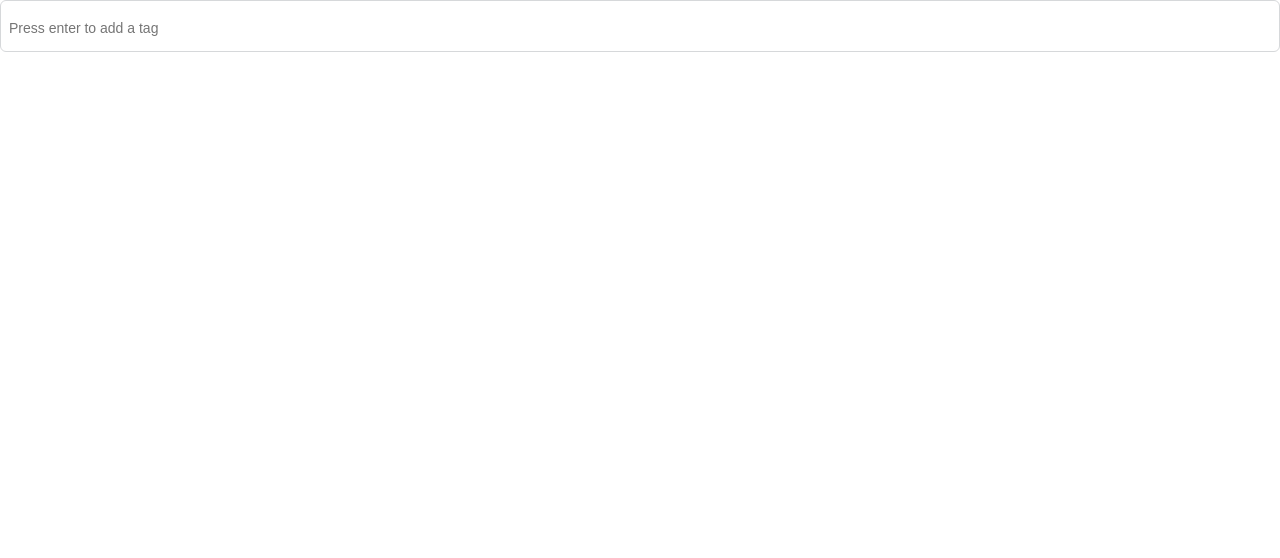
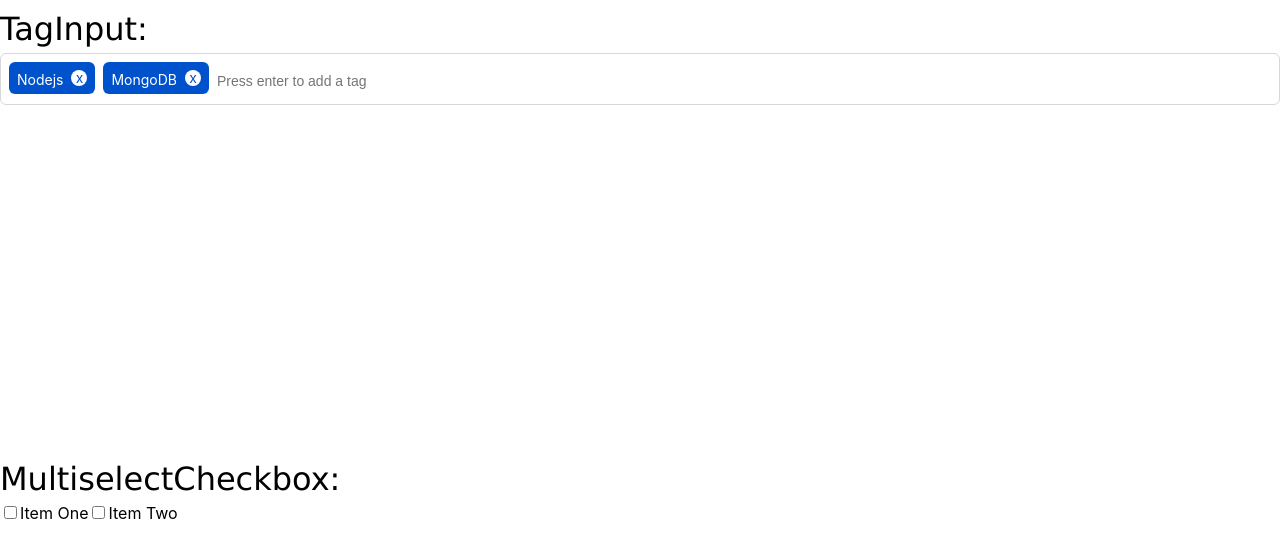
Before and after one commit to Lucas-Yi/30SecondsOfCode, a React (Create React App) app: page / in a window 1280 px wide. Shown: the top 558 px of the page. Built offline with nearby package versions, Linux system fonts and the light colour scheme.

Commit message:
MultiselectCheckbox Added

```diff
--- a/src/App.css
+++ b/src/App.css
@@ -1,38 +1,15 @@
-.App {
-  text-align: center;
+.components {
+  height: inherit;
+  display:flex;
+  flex-direction:column;
 }
 
-.App-logo {
-  height: 40vmin;
-  pointer-events: none;
+.components div{
+  flex: 1;
 }
 
-@media (prefers-reduced-motion: no-preference) {
-  .App-logo {
-    animation: App-logo-spin infinite 20s linear;
-  }
+.components p{
+  font-family: Verdana, Geneva, Tahoma, sans-serif;
+  font-size: 2em;
+  margin: 10px 0 5px;
 }
-
-.App-header {
-  background-color: #282c34;
-  min-height: 100vh;
-  display: flex;
-  flex-direction: column;
-  align-items: center;
-  justify-content: center;
-  font-size: calc(10px + 2vmin);
-  color: white;
-}
-
-.App-link {
-  color: #61dafb;
-}
-
-@keyframes App-logo-spin {
-  from {
-    transform: rotate(0deg);
-  }
-  to {
-    transform: rotate(360deg);
-  }
-}
--- a/src/App.js
+++ b/src/App.js
@@ -1,8 +1,23 @@
 import TagInput from "./components/TagInput"
+import MultiselectCheckbox from './components/MultiselectCheckbox'
+import "./App.css"
 
 function App() {
+  // options for MultiselectCheckbox
+  const options = [{ label: 'Item One' }, { label: 'Item Two' }];
+
   return (
-    <TagInput></TagInput>
+    <div className="components">
+      <div>
+        <p>TagInput:</p>
+        <TagInput tags={['Nodejs', 'MongoDB']}/>
+      </div>
+      <div>
+        <p>MultiselectCheckbox:</p>
+        <MultiselectCheckbox options={options}/>
+      </div>
+
+    </div>
   );
 }
 
--- /dev/null
+++ b/src/components/MultiselectCheckbox.js
@@ -0,0 +1,31 @@
+import React, {useState} from "react"
+
+const MultiselectCheckbox = ({options})=>{
+    const [data, setData] = useState(options)
+
+    const toggle = index=>{
+        const newData = [...data]
+        newData.splice(index, 1, {
+            label: data[index].label,
+            checked: !data[index].checked
+        })
+        setData(newData)
+    }
+
+    return(
+        <>
+            {data.map((item, index)=>{
+                return <label key={index}>
+                    <input
+                        type="checkbox"
+                        checked={item.checked || false}
+                        onChange={()=>toggle(index)}/>
+                    {item.label}
+                </label>
+
+            })}
+        </>
+    )
+}
+
+export default MultiselectCheckbox
--- a/src/components/TagInput.js
+++ b/src/components/TagInput.js
@@ -10,8 +10,8 @@
 import '../css/tagInput.css'
 import React, {useState} from "react"
 
-const TagInput = ()=>{
-    const [tagData, setTagData] = useState([])
+const TagInput = ({tags})=>{
+    const [tagData, setTagData] = useState(tags)
     const addTagData=event=>{
         if(event.target.value !== ''){
             setTagData([...tagData, event.target.value])
--- a/src/index.css
+++ b/src/index.css
@@ -1,4 +1,5 @@
 body {
+  height:900px;
   margin: 0;
   font-family: -apple-system, BlinkMacSystemFont, 'Segoe UI', 'Roboto', 'Oxygen',
     'Ubuntu', 'Cantarell', 'Fira Sans', 'Droid Sans', 'Helvetica Neue',
@@ -11,3 +12,7 @@ code {
   font-family: source-code-pro, Menlo, Monaco, Consolas, 'Courier New',
     monospace;
 }
+
+#root {
+  height: inherit;
+}
```
Also changed, not shown: 1 other file (tests, documents, lock files or other folders).
